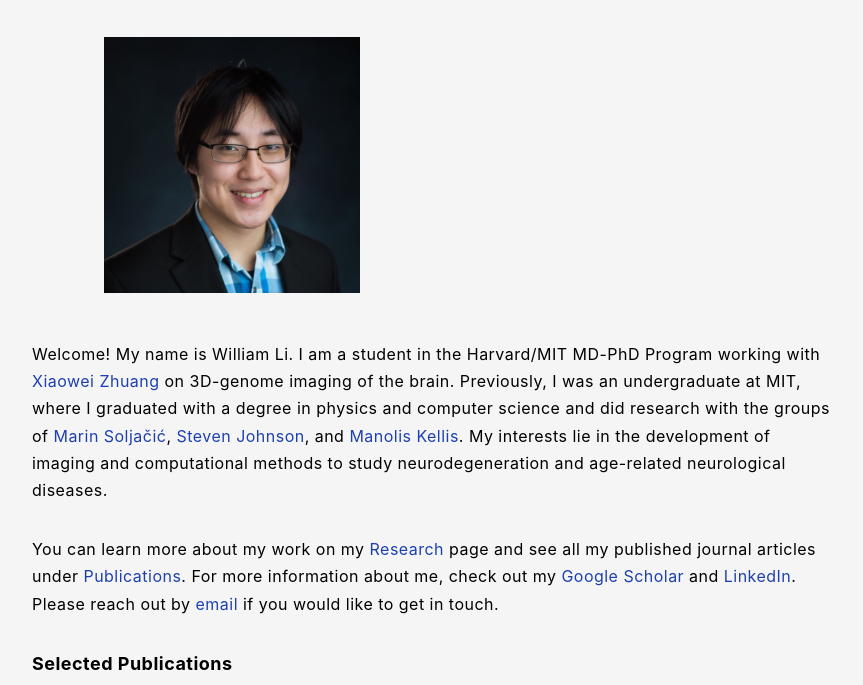
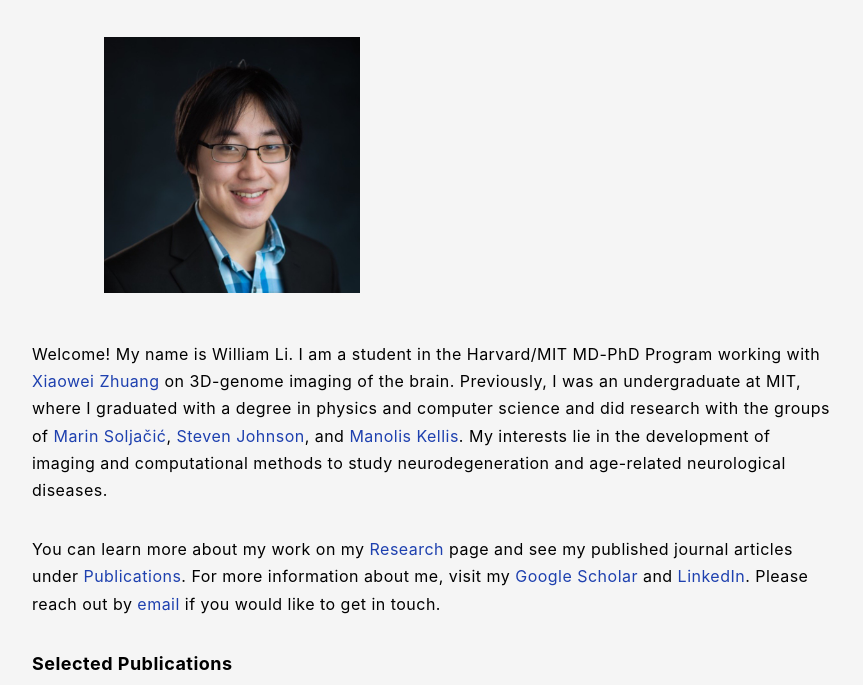
Before and after one commit to williamfli/williamfli.github.io, a plain HTML site: page index.html in a window 1280 px wide. Shown: the part 71-756 px from the top of the page, without its empty margins (208-1071 px from the left). Drawn offline with Linux system fonts and the light colour scheme.

Commit message:
Homepage wording

```diff
--- a/index.html
+++ b/index.html
@@ -130,7 +130,7 @@
     target="_blank" >Marin Soljačić</a>, <a href="https://math.mit.edu/~stevenj/"
     target="_blank" >Steven Johnson</a>, and <a href="http://compbio.mit.edu"
     target="_blank" >Manolis Kellis</a>. My interests lie in the development of imaging and computational methods to study neurodegeneration and age-related neurological diseases.</p>
-<p>You can learn more about my work on my <a href="/research/" >Research</a> page and see all my published journal articles under <a href="/publications/" >Publications</a>. For more information about me, check out my <a href="https://scholar.google.com/citations?user=avkQHcwAAAAJ&amp;hl=en"
+<p>You can learn more about my work on my <a href="/research/" >Research</a> page and see my published journal articles under <a href="/publications/" >Publications</a>. For more information about me, visit my <a href="https://scholar.google.com/citations?user=avkQHcwAAAAJ&amp;hl=en"
     target="_blank" >Google Scholar</a> and <a href="https://www.linkedin.com/in/bill-wfli/"
     target="_blank" >LinkedIn</a>. Please reach out by <a href="mailto:william_li@hms.harvard.edu" >email</a> if you would like to get in touch.</p>
 
```
